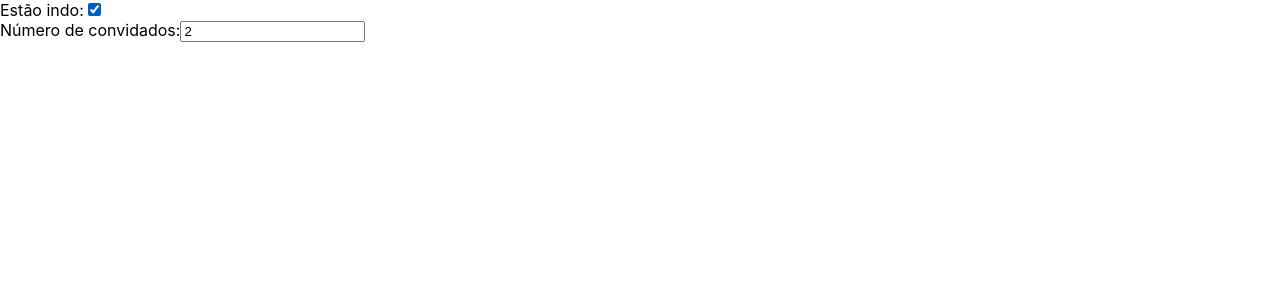
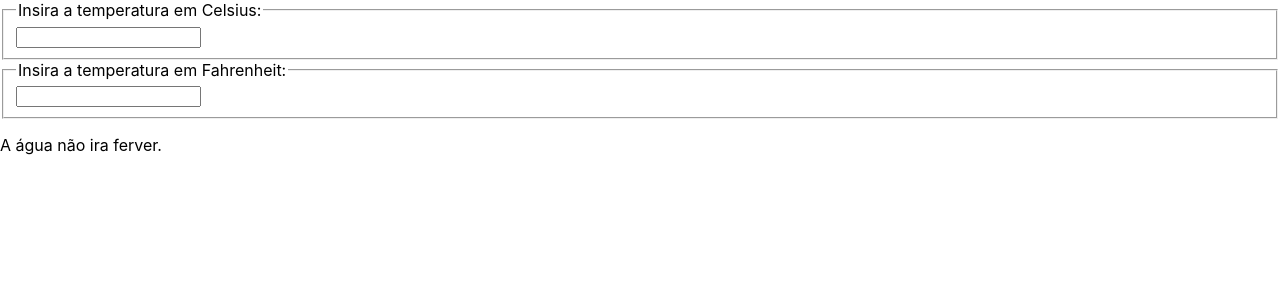
Before and after one commit to pedrojunior079/TutorialReact, a React (Create React App) app in the folder basico/: page / in a window 1280 px wide. Shown: the top 300 px of the page. Built offline with nearby package versions, Linux system fonts and the light colour scheme.

Commit message:
CalTemperatura, ElevandoTemperatura

```diff
--- a/basico/src/App.js
+++ b/basico/src/App.js
@@ -9,7 +9,9 @@ import React from 'react';
 //import AppListaChavesUnicas from './AppListaChavesUnicas';
 //import AppAdicionarMap from './AppAdicionarMap';
 //import AppControllerText from './AppControllerText';
-import AppMultiplosInputs from './AppMultiplosInputs';
+//import AppMultiplosInputs from './AppMultiplosInputs';
+//import AppCalcTemperatura from './AppCalcTemperatura';
+import AppElevandoTemperatura from './AppElevandoTemperatura';
 
 
 
@@ -17,7 +19,7 @@ function App() {
   return (
     <div className='App'>
 
-      <AppMultiplosInputs />
+      <AppElevandoTemperatura />
     </div>
   );
 }
--- /dev/null
+++ b/basico/src/AppCalcTemperatura.js
@@ -0,0 +1,45 @@
+import React from "react";
+import ReactDOM from 'react-dom';
+
+//Manipulando Múltiplos Inputs
+//dentro de form
+
+export default function AppCalcTemperatura(){
+    function VeredictoEmEbulicao(props){
+        if(props.celsius >= 100){
+            return <p>A água iria ferver</p>
+        }
+        return <p>A água não iria ferver.</p>
+    }
+
+    class Calculadora extends React.Component{
+        constructor(props){
+            super(props);
+            this.handleChange = this.handleChange.bind(this);
+            this.state = {temperatura: ''};
+        }
+
+        handleChange(e){
+            this.setState({temperatura: e.target.value});
+        }
+
+        render(){
+            const temperatura = this.state.temperatura;
+            return(
+              <fieldset>
+                  <legend>Insira a temperatura em Celsius</legend>
+                  <input
+                      value={temperatura}
+                      onChange={this.handleChange} />
+                    <VeredictoEmEbulicao
+                        celsius={parseFloat(temperatura)} />
+              </fieldset>
+            );
+        }
+    }
+
+    ReactDOM.render(
+      <Calculadora />,
+      document.getElementById('root')
+    );
+}
--- /dev/null
+++ b/basico/src/AppElevandoTemperatura.js
@@ -0,0 +1,103 @@
+import React from "react";
+import ReactDOM from 'react-dom';
+
+//Manipulando Múltiplos Inputs
+//dentro de form
+
+export default function AppElevandoTemperatura(){
+    const scaleNomes = {
+        c: 'Celsius',
+        f: 'Fahrenheit'
+    };
+
+    function toCelsius(fahrenheit){
+        return(fahrenheit - 32) * 5 / 9;
+    }
+
+    function toFahrenheit(celsius){
+        return(celsius * 9 / 5) + 32;
+    }
+
+    function tryConvert(temperatura, convert){
+        const input = parseFloat(temperatura);
+        if(Number.isNaN(input)){
+            return '';
+        }
+        const output = convert(input);
+        const rounded = Math.round(output * 1000) / 1000;
+        return rounded.toString();
+    }
+
+    function VeredictoEmEbulicao(props){
+        if(props.celsius >= 100){
+            return <p>A água ira ferver</p>
+        }
+        return <p>A água não ira ferver.</p>
+    }
+
+    class TemperaturaInput extends React.Component{
+        constructor(props){
+          super(props);
+          this.handleChange = this.handleChange.bind(this);
+        }
+
+        handleChange(e){
+            this.props.onTemperatureChange(e.target.value);
+        }
+
+        render(){
+          const temperatura = this.props.temperatura;
+          const scale = this.props.scale;
+          return(
+            <fieldset>
+                <legend>Insira a temperatura em {scaleNomes[scale]}:</legend>
+                <input value={temperatura}
+                       onChange={this.handleChange} />
+            </fieldset>
+          );
+        }
+    }
+
+    class Calculadora extends React.Component{
+        constructor(props){
+            super(props);
+            this.handleCelsiusChange = this.handleCelsiusChange.bind(this);
+            this.handleFahrenheitChange = this.handleFahrenheitChange.bind(this);
+            this.state = {temperatura: '', scale: 'c'};
+        }
+
+        handleCelsiusChange(temperatura){
+            this.setState({scale: 'c', temperatura});
+        }
+
+        handleFahrenheitChange(temperatura){
+            this.setState({scale: 'f', temperatura});
+        }
+
+        render(){
+            const scale = this.props.scale;
+            const temperatura = this.state.temperatura;
+            const celsius = scale == 'f' ? tryConvert(temperatura, toCelsius) : temperatura;
+            const fahrenheit = scale === 'c' ? tryConvert(temperatura, toFahrenheit) : temperatura;
+            return(
+              <div>
+                  <TemperaturaInput
+                    scale="c"
+                    temperatura={celsius}
+                    onTemperatureChange={this.handleCelsiusChange} />
+                  <TemperaturaInput
+                    scale="f"
+                    temperatura={fahrenheit}
+                    onTemperatureChange={this.handleFahrenheitChange} />
+                  <VeredictoEmEbulicao
+                    celsius={parseFloat(celsius)} />
+              </div>
+            );
+        }
+    }
+
+    ReactDOM.render(
+      <Calculadora />,
+      document.getElementById('root')
+    );
+}
```
